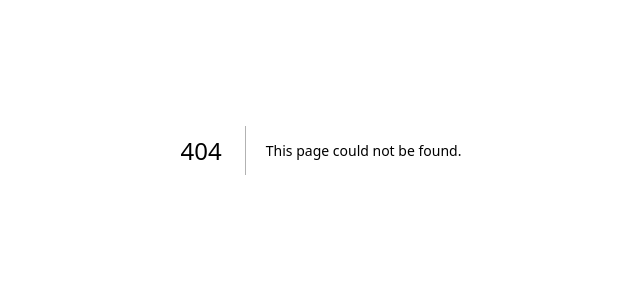
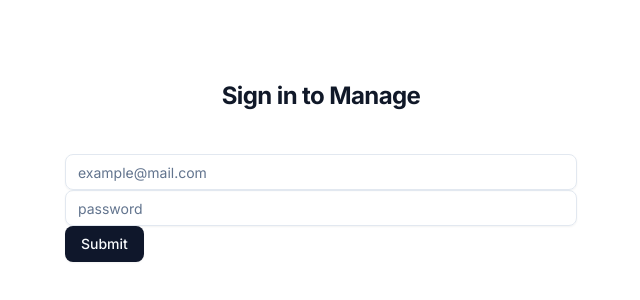
Before and after one commit to farhanhr/not-medyum-fe, a Next.js app: page /login in a window 1280 px wide. Before the commit this address had no page. Shown: the part 250-550 px from the top of the page, without its empty margins (319-959 px from the left). Built offline with nearby package versions, Linux system fonts and the light colour scheme.

Commit message:
add login page

```diff
--- /dev/null
+++ b/src/app/(auth)/layout.tsx
@@ -0,0 +1,22 @@
+import type { Metadata } from "next";
+import "../globals.css";
+import { Inter } from "next/font/google";
+
+const inter = Inter({ subsets: ['latin'] });
+
+export const metadata: Metadata = {
+  title: "Sign in",
+};
+
+
+export default function RootLayout({
+  children,
+}: Readonly<{
+  children: React.ReactNode;
+}>) {
+  return (
+    <html lang="en">
+      <body className={`${inter.className} antialiased`}>{children}</body>
+    </html>
+  );
+}
--- /dev/null
+++ b/src/app/(auth)/login/form/index.tsx
@@ -0,0 +1,30 @@
+"use client"
+import { Button } from "@/components/ui/button";
+import { Input } from "@/components/ui/input";
+import { useRouter } from "next/navigation"
+import React, { useState } from "react";
+
+const FormSignIn = () => {
+    const router = useRouter();
+
+    return (
+        <div className="w-full h-screen">
+            <div className="flex min-h-full flex-1 flex-col justify-center px-6 py-12 lg:px-96">
+                <div className="sm:mx-auto sm:w-full sm:max-w-sm">
+                    <h2 className="mt-10 text-center text-2xl font-bold leading-9 tracking-tight text-gray-900">
+                        Sign in to Manage
+                    </h2>
+                </div>
+
+                <div className="mt-10 sm:mx-auto sm:w-full sm:mx-w-sm">
+                    <Input type="email" placeholder="example@mail.com" name="email" required />
+                    <Input type="password" placeholder="password" name="password" required />
+
+                    <Button>Submit</Button>
+                </div>
+            </div>
+        </div>
+    )
+}
+
+export default FormSignIn;
--- /dev/null
+++ b/src/app/(auth)/login/page.tsx
@@ -0,0 +1,10 @@
+"use client"
+
+import FormSignIn from "./form";
+
+const SignInPage = () => {
+
+    return <FormSignIn/>
+}
+
+export default SignInPage;
--- /dev/null
+++ b/src/components/ui/input.tsx
@@ -0,0 +1,21 @@
+import * as React from "react"
+
+import { cn } from "@/lib/utils"
+
+function Input({ className, type, ...props }: React.ComponentProps<"input">) {
+  return (
+    <input
+      type={type}
+      data-slot="input"
+      className={cn(
+        "file:text-foreground placeholder:text-muted-foreground selection:bg-primary selection:text-primary-foreground dark:bg-input/30 border-input flex h-9 w-full min-w-0 rounded-md border bg-transparent px-3 py-1 text-base shadow-xs transition-[color,box-shadow] outline-none file:inline-flex file:h-7 file:border-0 file:bg-transparent file:text-sm file:font-medium disabled:pointer-events-none disabled:cursor-not-allowed disabled:opacity-50 md:text-sm",
+        "focus-visible:border-ring focus-visible:ring-ring/50 focus-visible:ring-[3px]",
+        "aria-invalid:ring-destructive/20 dark:aria-invalid:ring-destructive/40 aria-invalid:border-destructive",
+        className
+      )}
+      {...props}
+    />
+  )
+}
+
+export { Input }
```
